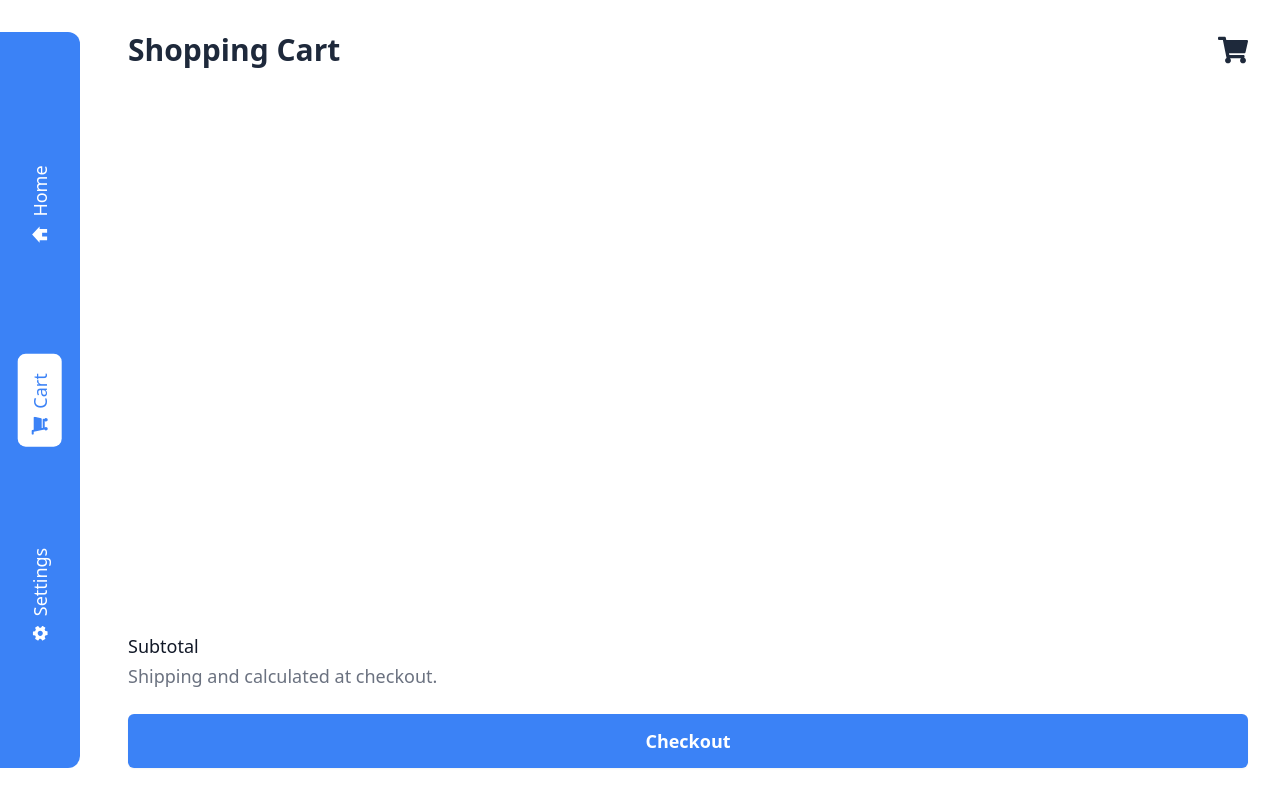
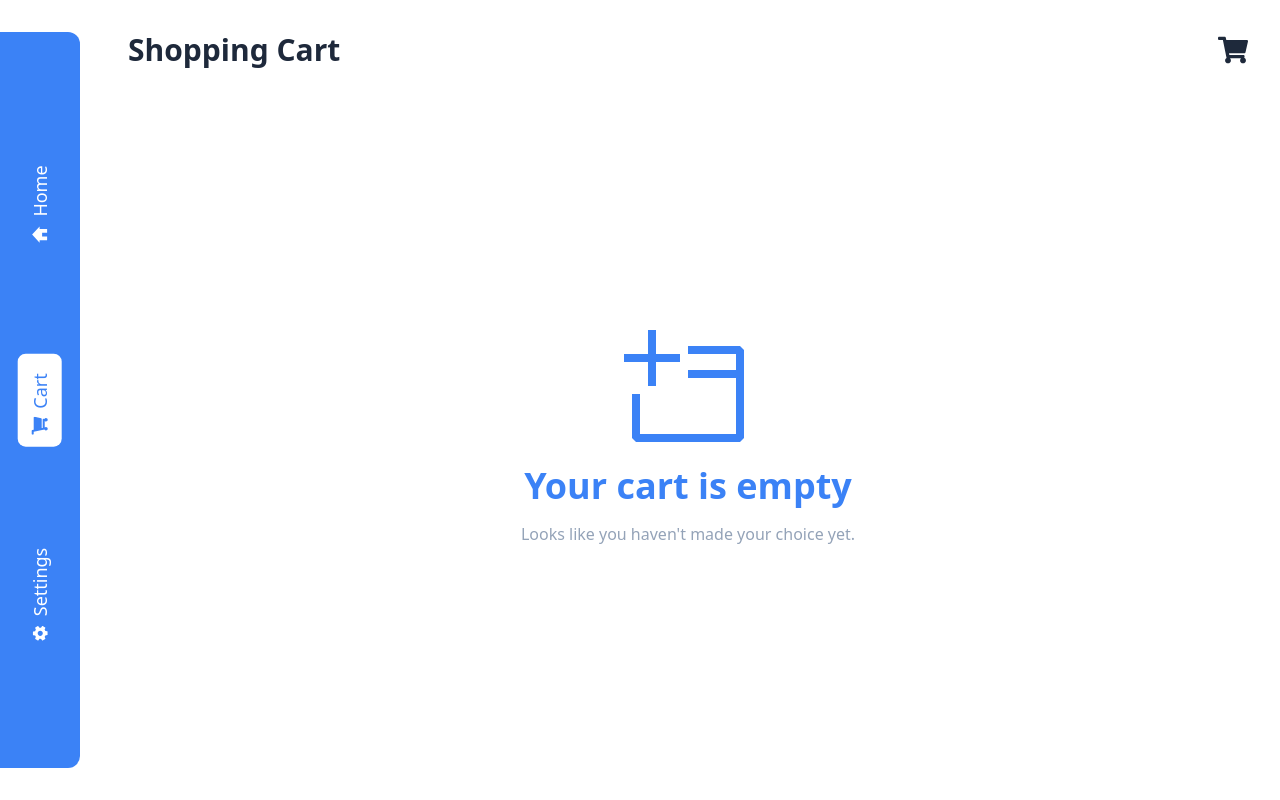
Before and after one commit to dannni-Op/shopping-cart, a React app: page /carts in a window 1280 px wide. Built offline with nearby package versions, Linux system fonts and the light colour scheme; the HTML template or start-up script is replaced by a standard one.

Commit message:
fix: fix display when cart is empty

```diff
--- a/src/pages/cart.jsx
+++ b/src/pages/cart.jsx
@@ -4,6 +4,7 @@ import { FaShoppingCart } from "react-icons/fa";
 import { CartItem } from "../components/cartItem";
 import { motion } from "framer-motion";
 import { childVariants } from "../motions/motions";
+import { VscEmptyWindow } from "react-icons/vsc";
 
 export function Cart() {
   const { cartItems, addValue, reduceValue } = useContext(CartContext);
@@ -25,6 +26,7 @@ export function Cart() {
             <h1 className="font-bold text-2xl sm:text-3xl">Shopping Cart</h1>
             <FaShoppingCart className="text-2xl sm:text-3xl" />
           </div>
+          {cartItems.length > 0 ? (
             <div className="h-3/4 w-full overflow-auto">
               <div className="divide-y">
                 {cartItems.map((e, i) => {
@@ -32,6 +34,18 @@ export function Cart() {
                 })}
               </div>
             </div>
+          ) : (
+            <section className="flex flex-col items-center gap-4 h-full justify-center">
+              <VscEmptyWindow className="text-8xl sm:text-9xl text-blue-500" />
+              <h2 className="text-blue-500 font-extrabold text-xl sm:text-3xl md:text-4xl">
+                Your cart is empty
+              </h2>
+              <p className="text-slate-400 font-medium text-xs sm:text-base md:text-md ">
+                Looks like you haven't made your choice yet.
+              </p>
+            </section>
+          )}
+          {cartItems.length > 0 && (
             <div>
               <div class="flex justify-between text-base sm:text-lg font-medium text-gray-900">
                 <p>Subtotal</p>
@@ -46,6 +60,7 @@ export function Cart() {
                 </button>
               </div>
             </div>
+          )}
         </section>
       </motion.div>
     </>
--- a/src/pages/settings.jsx
+++ b/src/pages/settings.jsx
@@ -11,12 +11,12 @@ export function Settings() {
         exit="exit"
         variants={childVariants}
       >
-        <section className="pg-slate-50 w-full h-screen flex flex-col justify-center items-center gap-4 pb-20 md:pb-24 lg:pb-8 lg:ps-32">
+        <section className="pg-slate-50 w-full h-screen flex flex-col justify-center items-center gap-2 pb-20 md:pb-24 lg:pb-8 lg:ps-32">
           <FaCode className="text-9xl text-blue-500" />
-          <h2 className="text-blue-500 font-extrabold text-4xl sm:text-5xl">
+          <h2 className="text-blue-500 font-extrabold sm:text-4xl text-2xl">
             We Are Coding
           </h2>
-          <p className="text-slate-400 font-medium text-base sm:text-2xl">
+          <p className="text-slate-400 font-medium text-base sm:text-lg">
             Coming Soon!
           </p>
         </section>
```
Lines whose indentation alone changed are shown as unchanged.
